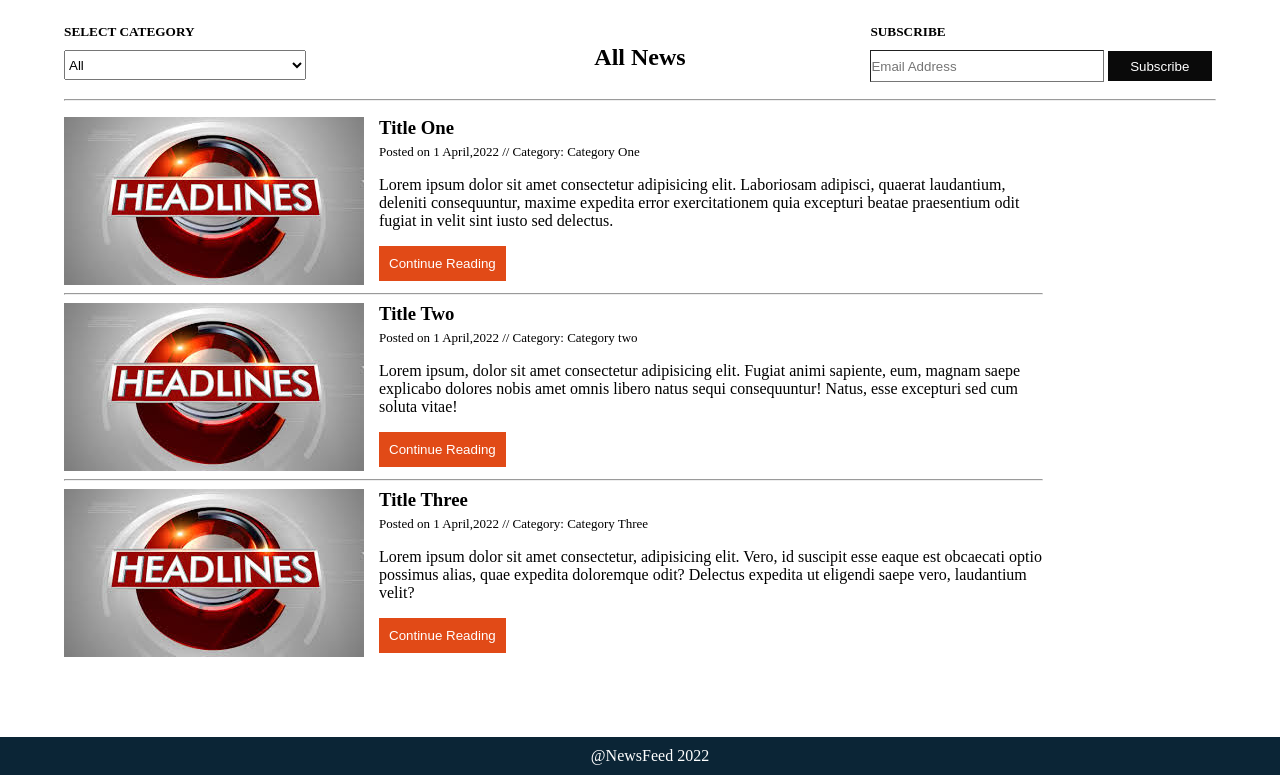
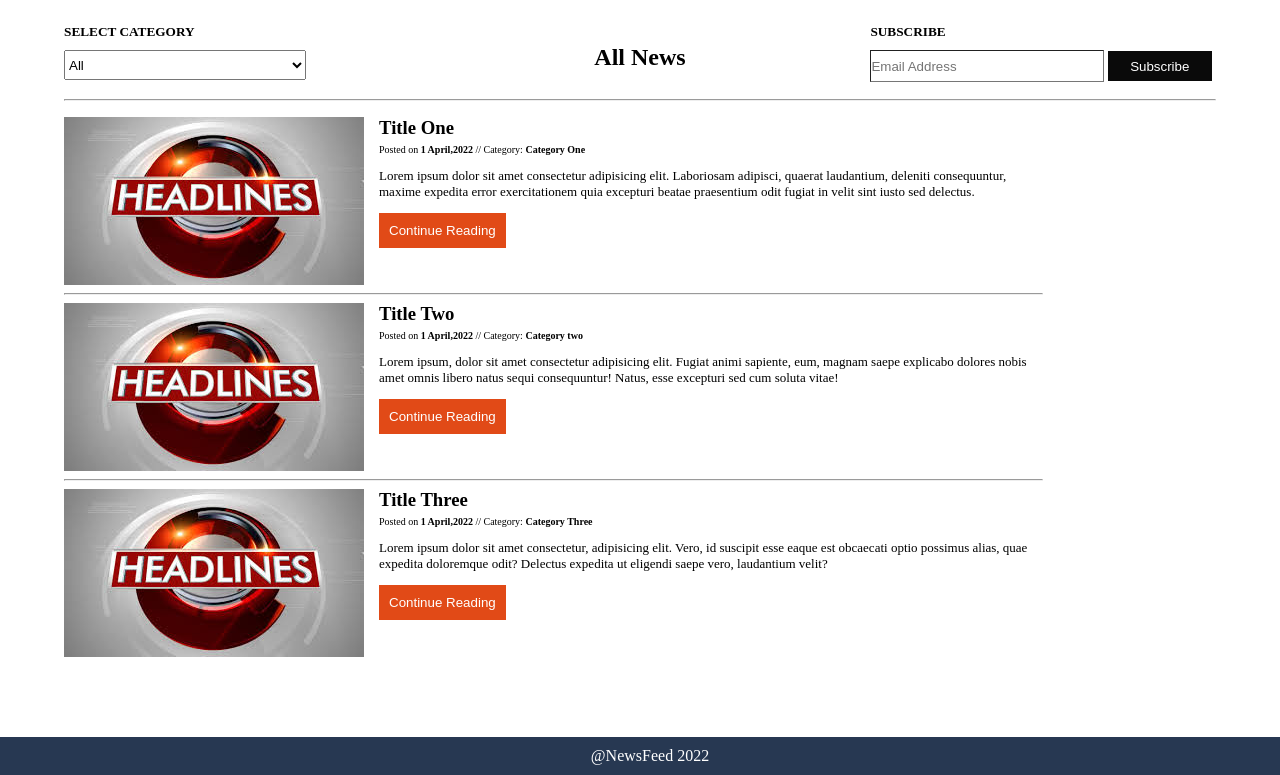
Before and after one commit to KundanSharma1/Advance-Training, a plain HTML site: page index.html in a window 1280 px wide. Shown: the part 61-836 px from the top of the page. Drawn offline with Linux system fonts and the light colour scheme; a web font is replaced by a local one.

Commit message:
color change

```diff
--- a/Main.css
+++ b/Main.css
@@ -3,7 +3,7 @@ header,footer{
     padding: 10px;
     margin-left: 0;
     text-align: center;
-    background-color: rgb(11,37,54);
+    background-color: rgb(39,56,82);
     color: white;
 }
 
@@ -88,11 +88,18 @@ input{
 }
 
 .description{
-    font-size: small;
+    font-size: x-small;
     margin-top: 5px;
 }
 
+.detail{
+    font-size: small;
+}
+
 @media screen and (max-width:768px){
+    .body{
+        padding-left: 1rem;
+    }
     .news{
         display: flex;
         flex-direction: column;
--- a/index.html
+++ b/index.html
@@ -42,8 +42,8 @@
             </div>
             <div>
                 <h3>Title One</h3>
-                <p class="description">Posted on 1 April,2022 // Category: Category One</p>
-                <p>Lorem ipsum dolor sit amet consectetur adipisicing elit. Laboriosam adipisci, quaerat laudantium, deleniti consequuntur, maxime expedita error exercitationem quia excepturi beatae praesentium odit fugiat in velit sint iusto sed delectus.
+                <p class="description">Posted on <strong>1 April,2022</strong> // Category: <strong>Category One</strong></p>
+                <p class="detail">Lorem ipsum dolor sit amet consectetur adipisicing elit. Laboriosam adipisci, quaerat laudantium, deleniti consequuntur, maxime expedita error exercitationem quia excepturi beatae praesentium odit fugiat in velit sint iusto sed delectus.
                 </p>
                     <button type="button" class="continue">Continue Reading</button>
             </div>
@@ -55,8 +55,8 @@
             </div>
             <div>
                 <h3>Title Two</h3>
-                <p class="description">Posted on 1 April,2022 // Category: Category two</p>
-                <p>Lorem ipsum, dolor sit amet consectetur adipisicing elit. Fugiat animi sapiente, eum, magnam saepe explicabo dolores nobis amet omnis libero natus sequi consequuntur! Natus, esse excepturi sed cum soluta vitae!</p>
+                <p class="description">Posted on <strong>1 April,2022</strong> // Category: <strong>Category two</strong></p>
+                <p class="detail">Lorem ipsum, dolor sit amet consectetur adipisicing elit. Fugiat animi sapiente, eum, magnam saepe explicabo dolores nobis amet omnis libero natus sequi consequuntur! Natus, esse excepturi sed cum soluta vitae!</p>
                     <button type="button" class="continue">Continue Reading</button>
             </div>
         </article>
@@ -67,9 +67,9 @@
             </div>
             <div>
                 <h3>Title Three</h3>
-                <p class="description">Posted on 1 April,2022 // Category: Category Three</p>
-                <p>Lorem ipsum dolor sit amet consectetur, adipisicing elit. Vero, id suscipit esse eaque est obcaecati optio possimus alias, quae expedita doloremque odit? Delectus expedita ut eligendi saepe vero, laudantium velit?</p>
-                    <button type="button" class="continue">Continue Reading</button>
+                <p class="description">Posted on <strong>1 April,2022</strong> // Category: <strong>Category Three</strong></p>
+                <p class="detail">Lorem ipsum dolor sit amet consectetur, adipisicing elit. Vero, id suscipit esse eaque est obcaecati optio possimus alias, quae expedita doloremque odit? Delectus expedita ut eligendi saepe vero, laudantium velit?</p>
+                <button type="button" class="continue">Continue Reading</button>
             </div>
         </article>
     </ul>
```
